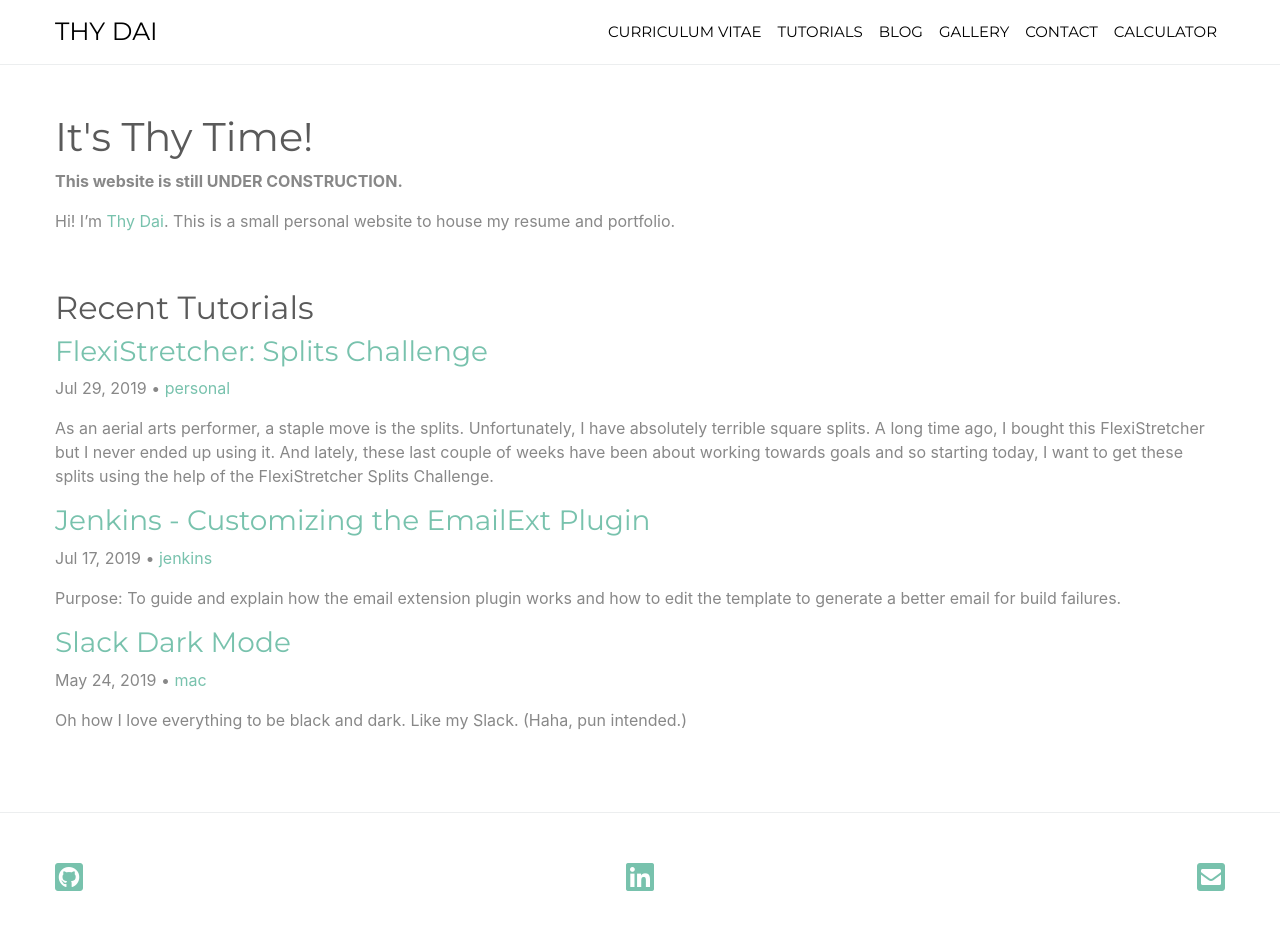
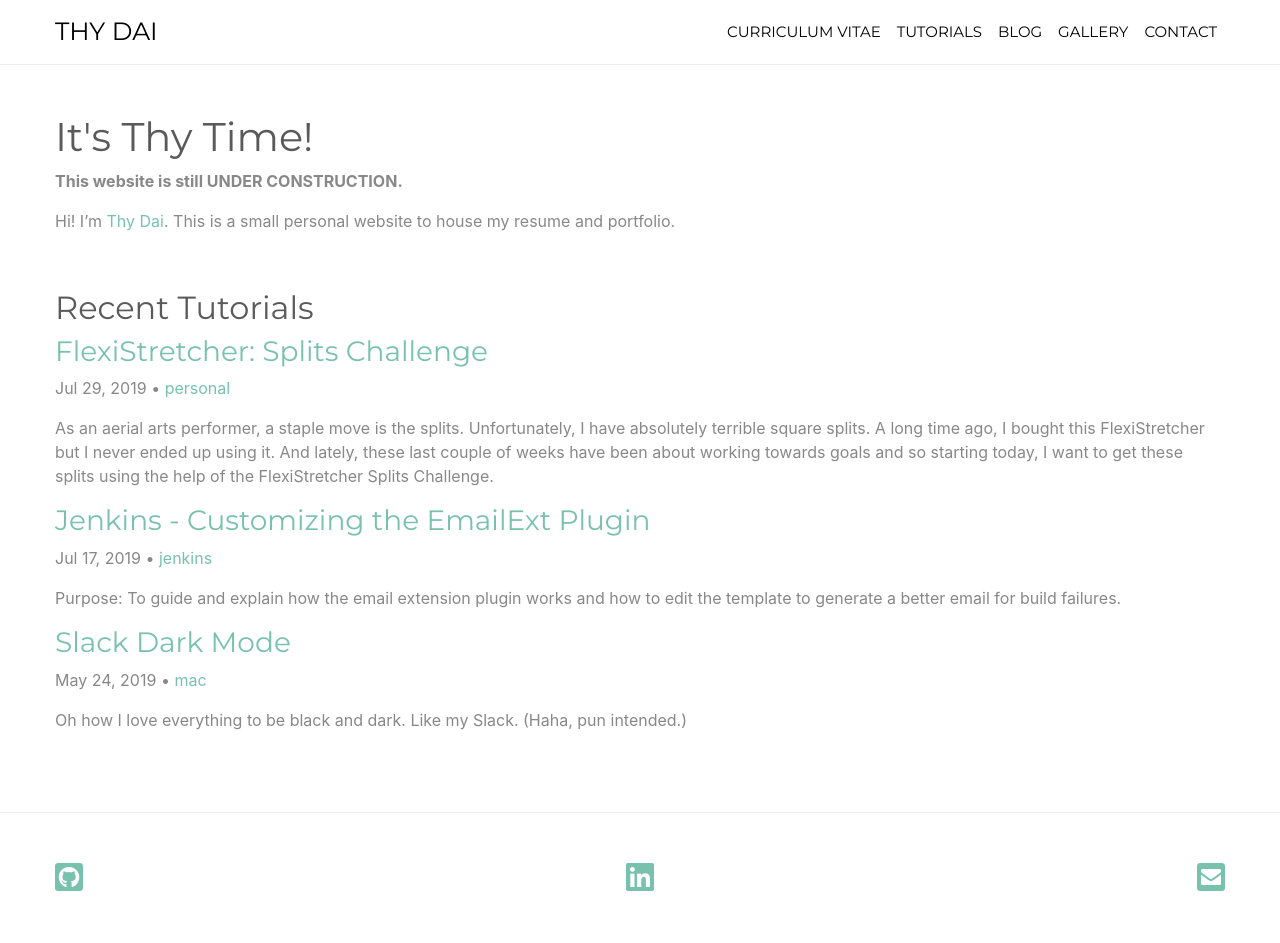
Before and after one commit to ThyRex3/thyrex3.github.io, a Jekyll site: the page built from index.md, in a window 1280 px wide. Built offline with Jekyll 4.4.1, drawn with Linux system fonts in a browser that asks for light colours; nearby versions of some CDN libraries.

Commit message:
Update _config.yml

```diff
--- a/_config.yml
+++ b/_config.yml
@@ -37,7 +37,6 @@ header_pages:
   - blog
   - gallery
   - contact
-  - calculator
 
 include: ['_pages']
 
```
